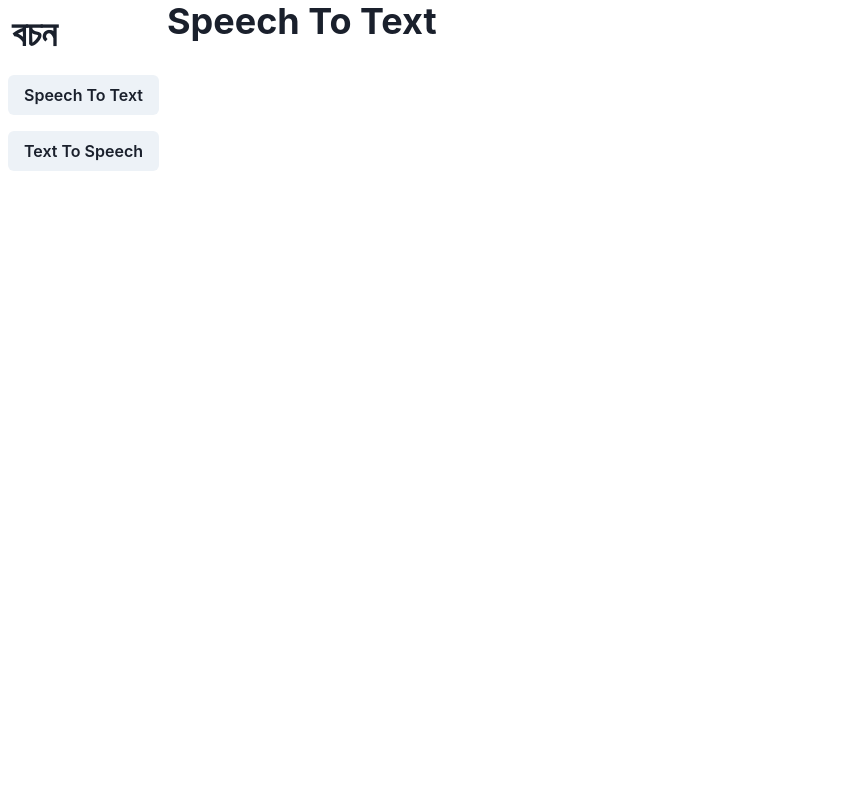
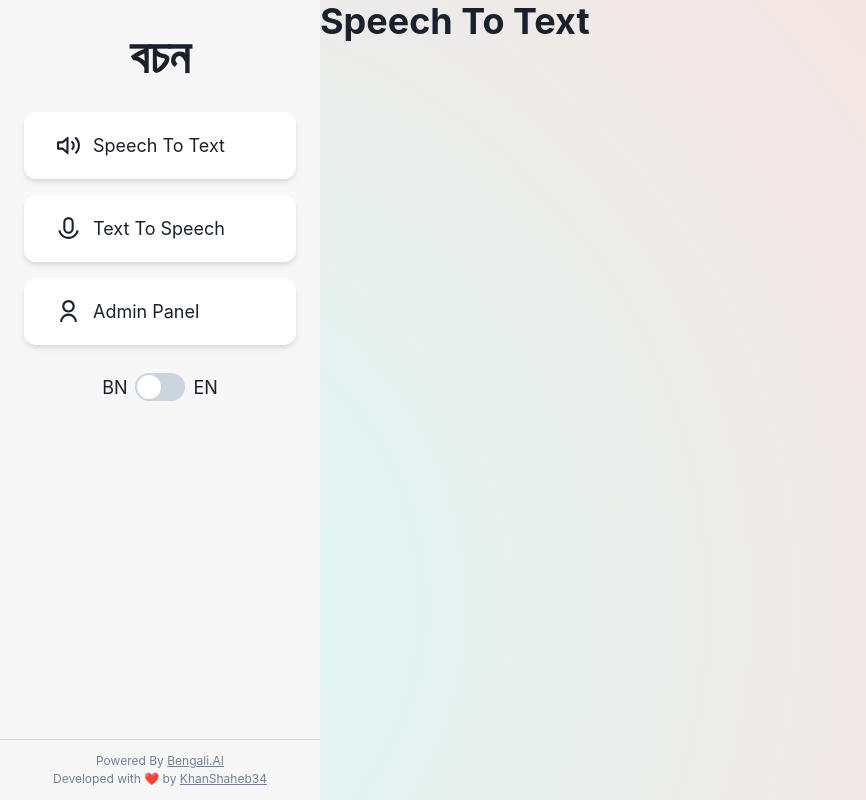
Before and after one commit to BengaliAI/bochon, a React (Create React App) app: page /stt in a window 1280 px wide. Shown: the whole page, without its empty margins (0-866 px from the left). Built offline with nearby package versions, Linux system fonts and the light colour scheme.

Commit message:
style: sidenav design

```diff
--- a/package.json
+++ b/package.json
@@ -17,6 +17,7 @@
     "microsoft-cognitiveservices-speech-sdk": "^1.22.0",
     "react": "^18.2.0",
     "react-dom": "^18.2.0",
+    "react-icons": "^4.4.0",
     "react-router-dom": "^6.3.0",
     "react-scripts": "5.0.1",
     "recordrtc": "^5.6.2",
--- a/src/App.tsx
+++ b/src/App.tsx
@@ -1,4 +1,3 @@
-import { Heading } from "@chakra-ui/react";
 import { AppLayout } from "./components/layout";
 import { BrowserRouter, Route, Navigate, Routes } from "react-router-dom";
 import { lazy, Suspense } from "react";
--- a/src/components/layout.tsx
+++ b/src/components/layout.tsx
@@ -4,8 +4,16 @@ import { SideNav } from "./sideNav";
 
 export const AppLayout = ({ children }: PropsWithChildren) => {
   return (
-    <Flex direction="row">
-      <Box>
+    <Flex
+      direction="row"
+      bgGradient="radial-gradient( circle 1500px at 8.3% 75.7%,  rgba(209,247,241,0.75) 0%, rgba(249,213,213,0.75) 81% );"
+      height="100vh"
+    >
+      <Box
+        bg="primary.bg"
+        w={[0, 0, 320, 320]}
+        visibility={["hidden", "hidden", "visible", "visible"]}
+      >
         <SideNav />
       </Box>
       <Box>{children}</Box>
--- a/src/components/sideNav.tsx
+++ b/src/components/sideNav.tsx
@@ -1,21 +1,82 @@
-import { Box, Button, Flex, Heading } from "@chakra-ui/react";
+import { Flex, Heading, Icon, Switch, Text } from "@chakra-ui/react";
 import { Link } from "react-router-dom";
 import { AppRoutesUI } from "../config/appRoute";
+import { PropsWithChildren } from "react";
+import { RiVolumeUpLine, RiMic2Line, RiUserLine } from "react-icons/ri";
+
+const SideNavItem = ({
+  children,
+  icon,
+  to,
+}: PropsWithChildren<{ icon: any; to: string }>) => {
+  return (
+    <Flex
+      as={Link}
+      to={to}
+      my={2}
+      mx={3}
+      p={5}
+      px={8}
+      bg="white"
+      shadow="md"
+      borderRadius="xl"
+      transition="all 0.3s ease"
+      fontSize={18}
+      alignItems="center"
+      _hover={{
+        shadow: "lg",
+      }}
+    >
+      <Icon as={icon} me={3} fontSize={25} />
+      <span>{children}</span>
+    </Flex>
+  );
+};
 
 export const SideNav = () => {
   return (
-    <Box>
-      <Heading size="xl" m={3}>
+    <Flex direction="column" height="100vh">
+      <Heading size="2xl" m={3} pt={5} flexShrink={1} textAlign="center">
         বচন
       </Heading>
-      <Flex direction="column">
-        <Button as={Link} to={AppRoutesUI.STT()} m={2}>
+      <Flex direction="column" flexGrow={1} p={3}>
+        <SideNavItem icon={RiVolumeUpLine} to={AppRoutesUI.STT()}>
           Speech To Text
-        </Button>
-        <Button as={Link} to={AppRoutesUI.TTS()} m={2}>
+        </SideNavItem>
+        <SideNavItem icon={RiMic2Line} to={AppRoutesUI.TTS()}>
           Text To Speech
-        </Button>
+        </SideNavItem>
+        <SideNavItem icon={RiUserLine} to={AppRoutesUI.TTS()}>
+          Admin Panel
+        </SideNavItem>
+        <Flex fontSize={18} mt={5} alignItems="center" justifyContent="center">
+          <Text>BN</Text>
+          <Switch size="lg" mx={2} />
+          <Text>EN</Text>
+        </Flex>
       </Flex>
-    </Box>
+      <Text
+        flexShrink={1}
+        textAlign="center"
+        fontSize="xs"
+        p={3}
+        color="gray.500"
+        borderTop="1px solid #0002"
+      >
+        Powered By{" "}
+        <Text as="a" textDecor="underline" href="https://bengali.ai/">
+          Bengali.AI
+        </Text>
+        <br />
+        Developed with ❤️ by{" "}
+        <Text
+          as="a"
+          textDecor="underline"
+          href="https://khanshaheb34.github.io/"
+        >
+          KhanShaheb34
+        </Text>
+      </Text>
+    </Flex>
   );
 };
--- a/src/config/theme.ts
+++ b/src/config/theme.ts
@@ -2,6 +2,7 @@ import { extendTheme } from "@chakra-ui/react";
 
 const colors = {
   primary: {
+    bg: "#f7f7f8",
     red: "#EF476F",
     blue: "#118AB2",
     green: "#06D6A0",
```
Also changed, not shown: 1 other file (tests, documents, lock files or other folders).
